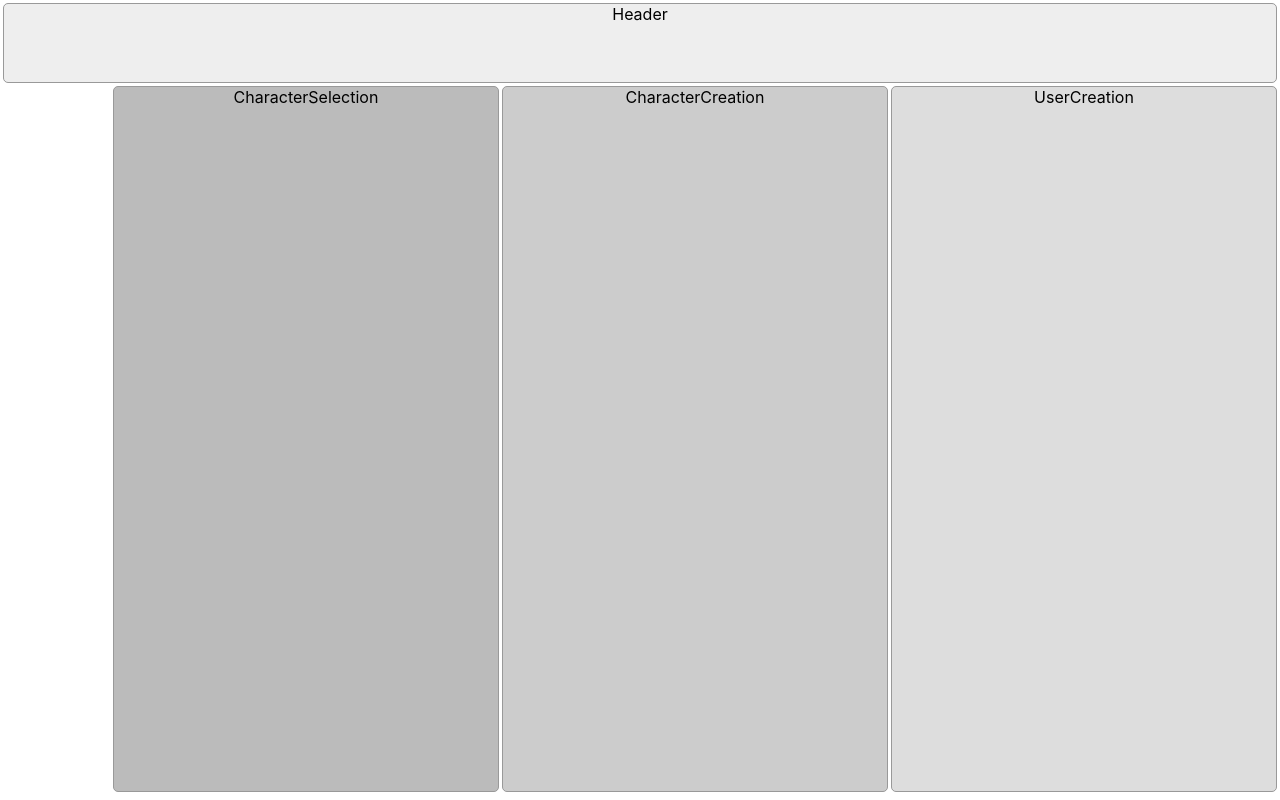
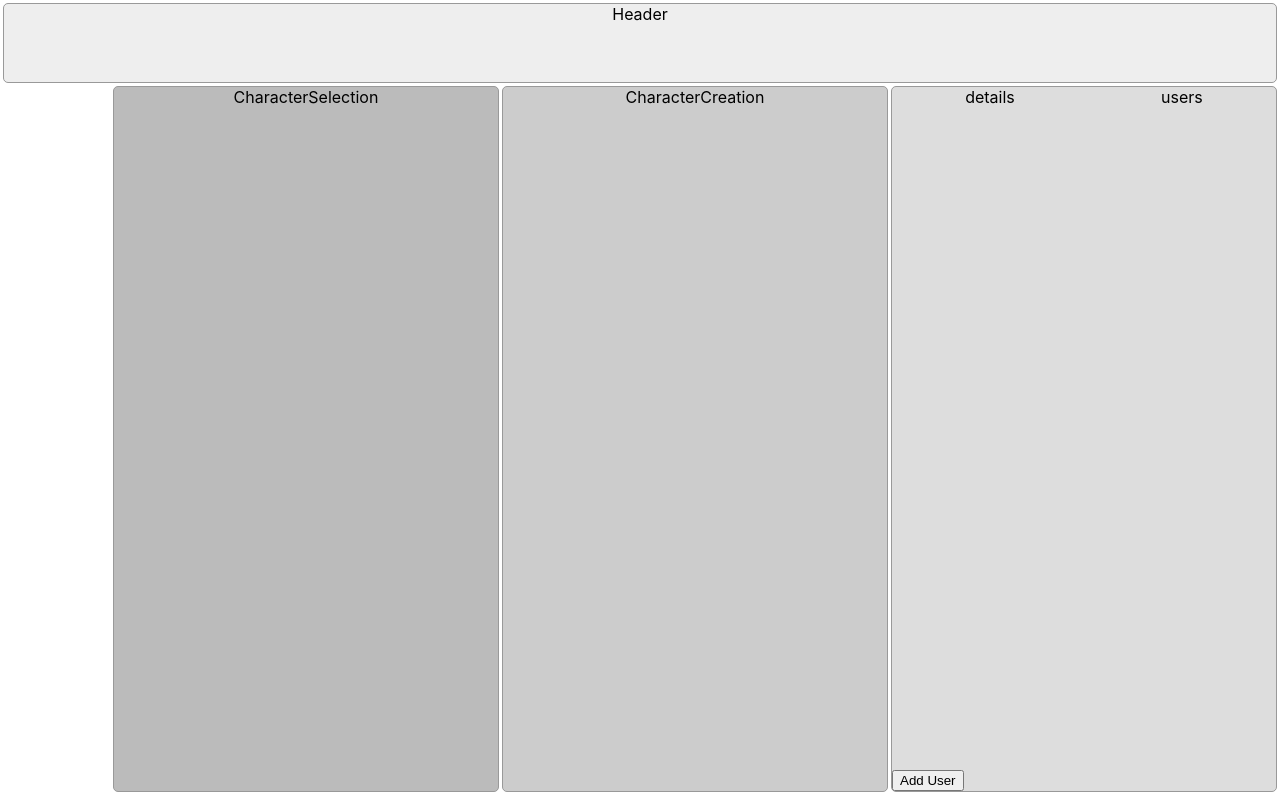
Before and after one commit to avansover/math-game-client, a React (Create React App) app: page / in a window 1280 px wide. Built offline with nearby package versions, Linux system fonts and the light colour scheme.

Commit message:
add context api

```diff
--- a/src/App.css
+++ b/src/App.css
@@ -21,13 +21,7 @@
   height: 90%;
 }
 
-.MainMenuPage .UserCreation {
-  margin-right: 3px;
-  background-color: #dddddd;
-  border: 1px solid #999999 ;
-  border-radius: 5px;
-  width: 30%;
-}
+
 
 .MainMenuPage .CharacterCreation {
   margin-right: 3px;
@@ -45,7 +39,9 @@
   width: 30%;
 }
 
-
+.GenericDiv {
+  border: 1px solid #999999 ;
+}
 
 .App-logo {
   height: 40vmin;
--- a/src/App.tsx
+++ b/src/App.tsx
@@ -1,19 +1,20 @@
 import React, { useState } from 'react';
-import logo from './logo.svg';
 import './App.css';
-import { FunctionGenertor } from './components/FunctionGenerator';
+import './css/UserMamagement.css'
 
 import { MainPage } from './components/MainPage';
+import { User, UserContext } from './contextApi/userContext';
 
 function App() {
 
+  const [user, setUser] = useState<User | null>(null)
+  return (
+    <div className="App">
+      <UserContext.Provider value={{ user, setUser }}>
 
 
-
-
-  return (
-    <div className="App">
-      <MainPage/>
+        <MainPage />
+      </UserContext.Provider>
     </div>
   );
 }
--- a/src/components/mainMenu/MainMenu.tsx
+++ b/src/components/mainMenu/MainMenu.tsx
@@ -1,11 +1,11 @@
 import { CharacterCreation } from "./CharacterCreation/CharacterCreation"
 import { CharacterSelection } from "./CharacterSelection/CharacterSelection"
-import { UserCreation } from "./UserCreation/UserCreation"
+import { UserManagemnet } from "./UserCreation/UserManagemnet"
 
 export const MainMenu = () => {
     return (<div className="MainMenuPage">
         <CharacterSelection />
         <CharacterCreation />
-        <UserCreation />
+        <UserManagemnet />
     </div>)
 }
--- a/src/components/mainMenu/UserCreation/UserCreation.tsx
+++ /dev/null
@@ -1,5 +0,0 @@
-export const UserCreation = () => {
-    return (<div className="UserCreation">
-        UserCreation
-    </div>)
-}
--- /dev/null
+++ b/src/components/mainMenu/UserCreation/UserManagemnet.tsx
@@ -0,0 +1,24 @@
+export const UserManagemnet = () => {
+
+    const addUser = () => {
+
+        let resp = { name: "test"}
+        let status = 200
+
+        if (status === 200){
+            console.log("adding user");
+
+        }
+    }
+
+
+    return (<div className="UserManagemnet">
+        <div className="UsersHolder">
+            <div className="UserDetails">details</div>
+            <div className="Users">users</div>
+        </div>
+        <div className="AddUser">
+            <button onClick={addUser}>Add User</button>
+        </div>
+    </div>)
+}
--- /dev/null
+++ b/src/contextApi/userContext.tsx
@@ -0,0 +1,13 @@
+import { createContext } from "react"
+
+export const UserContext = createContext<UserContextType>({} as UserContextType);
+
+
+export type UserContextType = {
+    user: User | null
+    setUser: React.Dispatch<React.SetStateAction<User | null>>
+}
+
+export type User = {
+
+}
--- /dev/null
+++ b/src/css/UserMamagement.css
@@ -0,0 +1,27 @@
+.MainMenuPage .UserManagemnet {
+    display: flex;
+    flex-direction: column;
+    margin-right: 3px;
+    background-color: #dddddd;
+    border: 1px solid #999999;
+    border-radius: 5px;
+    width: 30%;
+    justify-content: space-between;
+}
+
+.UserManagemnet .UsersHolder{
+    display: flex;
+    justify-content: space-around;
+}
+
+.UsersHolder .UserDetails{
+
+}
+
+.UsersHolder .Users{
+
+}
+
+.UserManagemnet .AddUser{
+    align-self: flex-start;
+}
```
